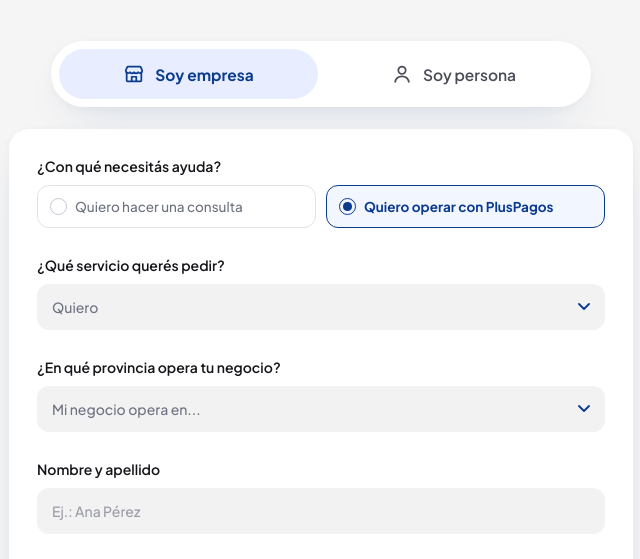
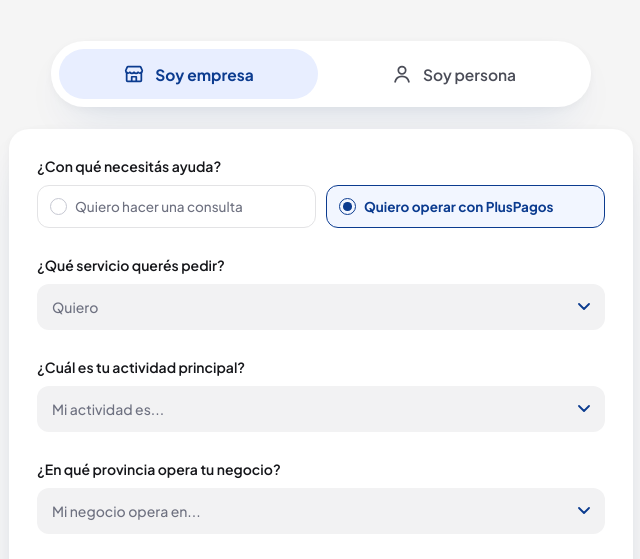
Before and after one commit to guillerux/proyectos, a plain HTML site: page Form-v2/index.html in a window 1280 px wide. Shown: the part 186-745 px from the top of the page, without its empty margins (319-959 px from the left). Drawn offline with Linux system fonts and the light colour scheme.

Commit message:
Add files via upload

```diff
--- a/Form-v2/index.html
+++ b/Form-v2/index.html
@@ -565,6 +565,19 @@
       </div>
       <div class="cond" data-when="none,boton,qr,presencial,asesor">
       <div class="field-group">
+        <span class="field-label" id="lbl-actividadGral">¿Cuál es tu actividad principal?</span>
+        <div class="select-wrap" data-select="actividadGral" data-placeholder="Mi actividad es..." data-summary="Actividad">
+          <div class="select-box" tabindex="0" role="combobox" aria-haspopup="listbox" aria-expanded="false" aria-labelledby="lbl-actividadGral">
+            <span class="value">Mi actividad es...</span>
+            <svg class="chev" width="12" height="8" viewBox="0 0 12 8" fill="none" aria-hidden="true"><path d="M1 1l5 5 5-5" stroke="currentColor" stroke-width="1.8" stroke-linecap="round" stroke-linejoin="round"/></svg>
+          </div>
+          <div class="options-panel" role="listbox"><div class="option-item" role="option" data-value="Impuestos y servicios">Impuestos y servicios</div><div class="option-item" role="option" data-value="Transporte y turismo">Transporte y turismo</div><div class="option-item" role="option" data-value="Telefonía y Cable">Telefonía y Cable</div><div class="option-item" role="option" data-value="Servicios médicos">Servicios médicos</div><div class="option-item" role="option" data-value="Servicios financieros">Servicios financieros</div><div class="option-item" role="option" data-value="Inmobiliaria y alquileres">Inmobiliaria y alquileres</div><div class="option-item" role="option" data-value="Administración de consorcios">Administración de consorcios</div><div class="option-item" role="option" data-value="Centros educativos">Centros educativos</div><div class="option-item" role="option" data-value="Clubes y recreación">Clubes y recreación</div><div class="option-item" role="option" data-value="Asociaciones civiles">Asociaciones civiles</div><div class="option-item" role="option" data-value="Otros">Otros</div></div>
+          <div class="error-msg">Seleccioná una opción para continuar.</div>
+        </div>
+      </div>
+      </div>
+      <div class="cond" data-when="none,boton,qr,presencial,asesor">
+      <div class="field-group">
         <span class="field-label" id="lbl-provincia">¿En qué provincia opera tu negocio?</span>
         <div class="select-wrap" data-select="provincia" data-placeholder="Mi negocio opera en..." data-summary="Provincia">
           <div class="select-box" tabindex="0" role="combobox" aria-haspopup="listbox" aria-expanded="false" aria-labelledby="lbl-provincia">
```
